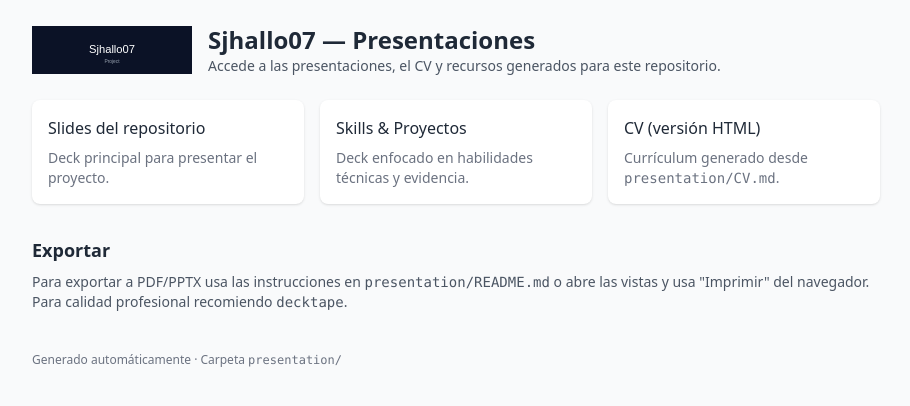
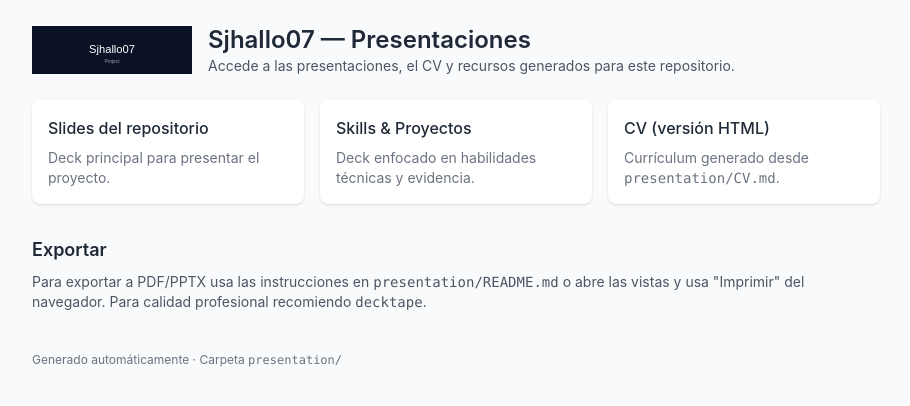
Before and after one commit to sjhallo07/Sjhallo07, a website: page presentation/index.html in a window 1280 px wide. Shown: the whole page, without its empty margins (184-1094 px from the left). Drawn offline with nearby package versions, Linux system fonts and the light colour scheme.

Commit message:
chore: add fallback CSS and link pages

```diff
--- /dev/null
+++ b/presentation/assets/fallback.css
@@ -0,0 +1,195 @@
+/* Fallback minimal utilities to approximate Tailwind classes used in the HTML */
+:root {
+    --bg-gray-50: #f9fafb;
+    --text-gray-800: #1f2937;
+    --text-gray-600: #4b5563;
+    --text-gray-500: #6b7280;
+    --white: #ffffff;
+}
+
+body {
+    background: var(--bg-gray-50);
+    color: var(--text-gray-800);
+    font-family: Inter, ui-sans-serif, system-ui, -apple-system, "Segoe UI", Roboto, "Helvetica Neue", Arial;
+}
+
+/* Layout helpers */
+.max-w-4xl {
+    max-width: 64rem;
+    margin-left: auto;
+    margin-right: auto
+}
+
+.mx-auto {
+    margin-left: auto;
+    margin-right: auto
+}
+
+.p-6 {
+    padding: 1.5rem
+}
+
+.p-4 {
+    padding: 1rem
+}
+
+.mt-2 {
+    margin-top: 0.5rem
+}
+
+.mb-6 {
+    margin-bottom: 1.5rem
+}
+
+.mt-8 {
+    margin-top: 2rem
+}
+
+.mt-10 {
+    margin-top: 2.5rem
+}
+
+.text-xs {
+    font-size: 0.75rem
+}
+
+.text-sm {
+    font-size: 0.875rem
+}
+
+.text-lg {
+    font-size: 1.125rem
+}
+
+.text-2xl {
+    font-size: 1.5rem
+}
+
+.font-semibold {
+    font-weight: 600
+}
+
+.font-medium {
+    font-weight: 500
+}
+
+/* Flex & grid */
+.flex {
+    display: flex
+}
+
+.items-center {
+    align-items: center
+}
+
+.gap-4 {
+    gap: 1rem
+}
+
+.grid {
+    display: grid
+}
+
+.grid-cols-1 {
+    grid-template-columns: 1fr
+}
+
+.gap-4 {
+    gap: 1rem
+}
+
+@media(min-width:768px) {
+    .md\:grid-cols-3 {
+        grid-template-columns: repeat(3, 1fr)
+    }
+}
+
+/* Simple utilities */
+.block {
+    display: block
+}
+
+.rounded-lg {
+    border-radius: 0.5rem
+}
+
+.rounded {
+    border-radius: 0.25rem
+}
+
+.shadow {
+    box-shadow: 0 1px 2px rgba(0, 0, 0, 0.05)
+}
+
+.hover\:shadow-md:hover {
+    box-shadow: 0 4px 6px rgba(0, 0, 0, 0.08)
+}
+
+.transition {
+    transition: all 150ms ease
+}
+
+.bg-white {
+    background: var(--white)
+}
+
+.bg-gray-50 {
+    background: var(--bg-gray-50)
+}
+
+.text-gray-600 {
+    color: var(--text-gray-600)
+}
+
+.text-gray-500 {
+    color: var(--text-gray-500)
+}
+
+.text-gray-800 {
+    color: var(--text-gray-800)
+}
+
+/* Header image sizing */
+.h-12 {
+    height: 3rem
+}
+
+header img {
+    max-height: 48px
+}
+
+/* Card/link styles */
+a.block {
+    text-decoration: none;
+    color: inherit
+}
+
+/* Hero canvas fallback */
+#hero-canvas {
+    display: block;
+    width: 100%;
+    height: 72px;
+    max-height: 120px;
+    border-radius: 8px;
+    background: linear-gradient(90deg, rgba(59, 130, 246, 0.06), rgba(99, 102, 241, 0.04));
+    box-shadow: 0 1px 4px rgba(2, 6, 23, 0.06);
+    margin-bottom: 8px
+}
+
+/* Reveal tweak */
+.reveal {
+    background: white
+}
+
+/* Small responsive container */
+main {
+    max-width: 64rem;
+    margin: 0 auto;
+    padding: 1rem
+}
+
+/* Footer small print */
+footer {
+    font-size: 0.75rem;
+    color: var(--text-gray-600)
+}
--- a/presentation/index.html
+++ b/presentation/index.html
@@ -7,6 +7,8 @@
     <title>Sjhallo07 — Presentaciones</title>
     <script src="https://cdn.tailwindcss.com"></script>
     <link rel="stylesheet" href="./assets/styles.css">
+    <!-- Fallback CSS to provide basic styling when Tailwind CDN isn't executed -->
+    <link rel="stylesheet" href="./assets/fallback.css">
 </head>
 
 <body class="bg-gray-50 text-gray-800">
@@ -41,7 +43,8 @@
             <h3 class="text-lg font-semibold">Exportar</h3>
             <p class="text-sm text-gray-600 mt-2">Para exportar a PDF/PPTX usa las instrucciones en
                 <code>presentation/README.md</code> o abre las vistas y usa "Imprimir" del navegador. Para calidad
-                profesional recomiendo <code>decktape</code>.</p>
+                profesional recomiendo <code>decktape</code>.
+            </p>
         </section>
 
         <footer class="mt-10 text-xs text-gray-500">Generado automáticamente · Carpeta <code>presentation/</code>
```
Also changed, not shown: presentation/out-cv/index.html (+2 -0 lines), presentation/out-skills/index.html (+2 -0 lines), presentation/out-slides/index.html (+2 -0 lines), .stylelintrc.json (added).
